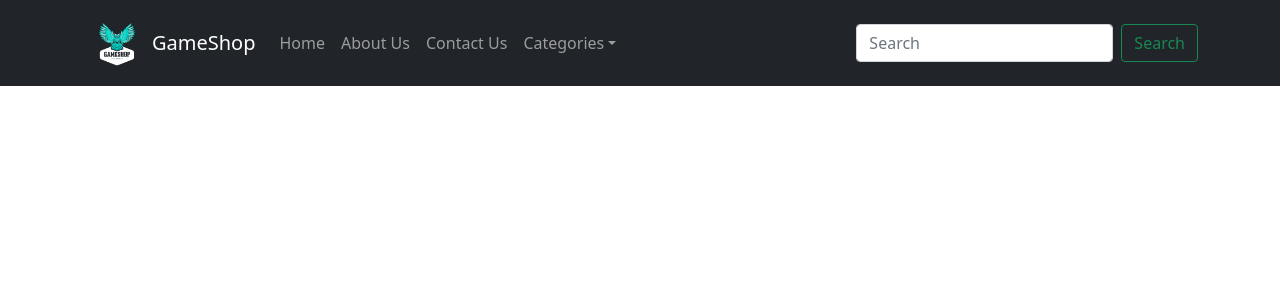
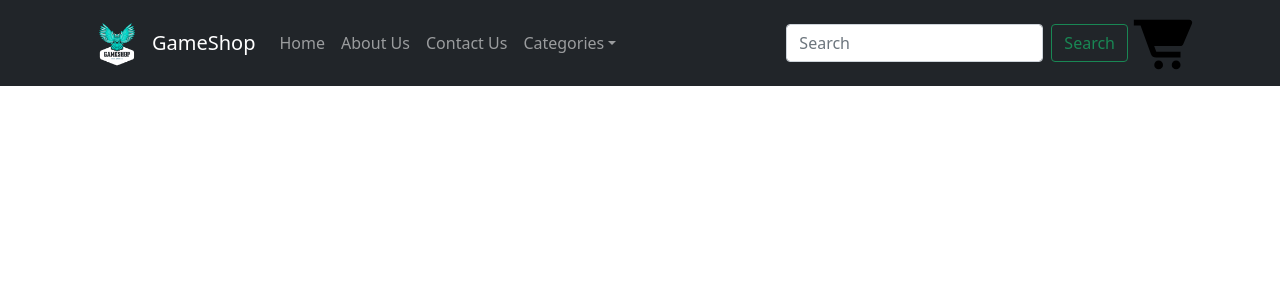
Before and after one commit to DanielQuintero99/appcquintero, a React (Create React App) app: page / in a window 1280 px wide. Shown: the top 300 px of the page. Built offline with nearby package versions, Linux system fonts and the light colour scheme.

Commit message:
add cart icon and listContainer components

```diff
--- a/src/App.js
+++ b/src/App.js
@@ -1,6 +1,7 @@
 import React from "react"
 import NabVar from "./components/NavBar";
 import 'bootstrap/dist/css/bootstrap.min.css';
+import ItemListContainer from "./components/ItemListContainer";
 
 
 export default function App() {
@@ -10,7 +11,7 @@ export default function App() {
   //se usan fragments para evitar errores, por que el return espera 1 componente, por ejemplo si pongo dos divs seguidos me tira error. "<></>"
   <>
   <NabVar></NabVar>
-
+  <ItemListContainer></ItemListContainer>
 
   </>
   );
--- /dev/null
+++ b/src/components/CartWidgetContainer.jsx
@@ -0,0 +1,12 @@
+import React from "react"
+import Cart from "../logos/cart.svg"
+
+export default function CartWidgetContainer() {
+
+  return (
+
+  <>
+        <img width="70px" height="auto" className="img-responsive" src={Cart}  alt="logo" />
+  </>
+  );
+}
--- /dev/null
+++ b/src/components/ItemListContainer.jsx
@@ -0,0 +1,11 @@
+import React from "react"
+
+export default function ItemListContainer() {
+
+  return (
+
+  <>
+
+  </>
+  );
+}
--- a/src/components/NavBar.jsx
+++ b/src/components/NavBar.jsx
@@ -6,7 +6,8 @@ import NavDropdown from "react-bootstrap/NavDropDown";
 import Form from "react-bootstrap/Form";
 import FormControl from "react-bootstrap/FormControl";
 import Button from "react-bootstrap/Button";
-import Logo from '../../src/logos/GameShopOwl.png';  //  src/images
+import Logo from '../../src/logos/GameShopOwl.png';
+import CartWidgetContainer from "./CartWidgetContainer";
 
 
 
@@ -45,6 +46,7 @@ export default function NavBar() {
         />
         <Button variant="outline-success">Search</Button>
       </Form>
+      <CartWidgetContainer/>
   </Navbar.Collapse>
   </Container>
 </Navbar>
```
Also changed, not shown: src/logos/cart.svg (added).
